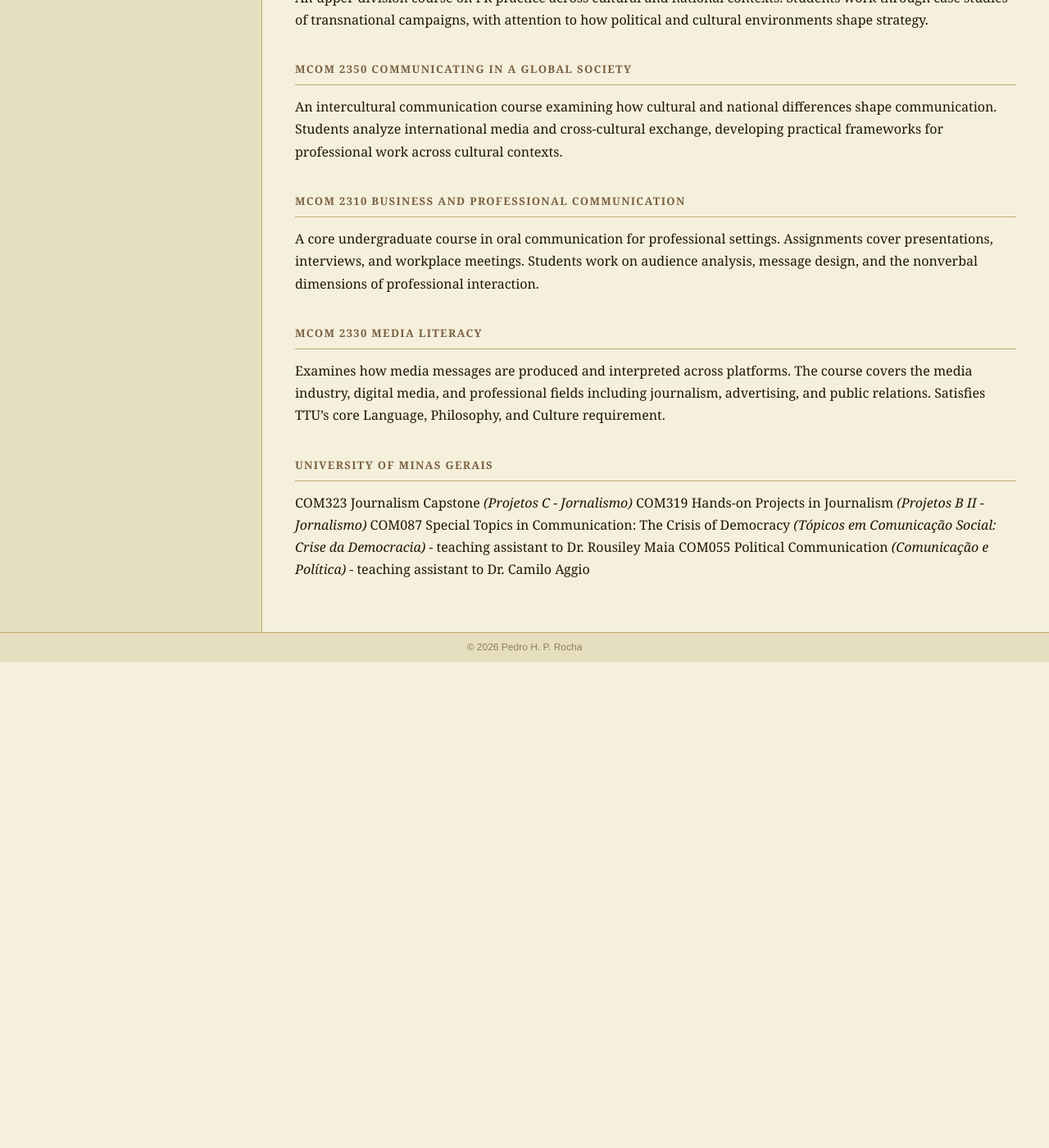
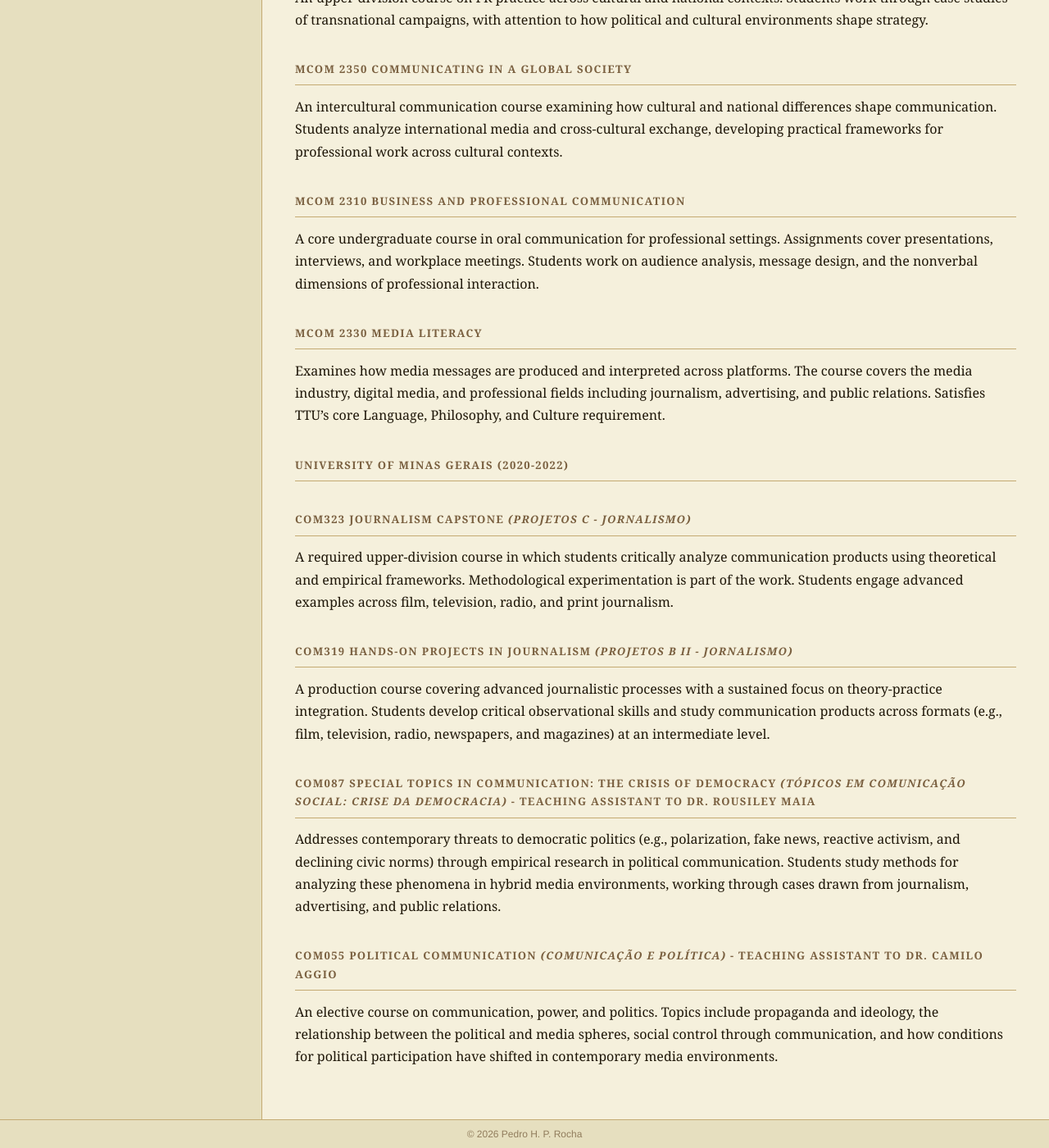
Before and after one commit to pedrohprocha/pedrohprocha.github.io, a Jekyll site: the page built from pages/courses.md, in a window 1280 px wide and 1400 px high, scrolled down 682 px. Shown: the whole window at 82% size. Built offline with Jekyll 4.4.1, drawn with Linux system fonts in a browser that asks for light colours; some web fonts are replaced; before the commit the page ends 1489 px from its top, so only the background shows below that; some of the changed text lies outside the part shown.

Commit message:
change spacing and colors

```diff
--- a/pages/courses.md
+++ b/pages/courses.md
@@ -27,9 +27,16 @@
 ### MCOM 2330 Media Literacy
 Examines how media messages are produced and interpreted across platforms. The course covers the media industry, digital media, and professional fields including journalism, advertising, and public relations. Satisfies TTU's core Language, Philosophy, and Culture requirement.
 
-## University of Minas Gerais
+## University of Minas Gerais (2020-2022)
 
-COM323 Journalism Capstone *(Projetos C - Jornalismo)*
-COM319 Hands-on Projects in Journalism *(Projetos B II - Jornalismo)*
-COM087 Special Topics in Communication: The Crisis of Democracy *(Tópicos em Comunicação Social: Crise da Democracia)* - teaching assistant to Dr. Rousiley Maia
-COM055 Political Communication *(Comunicação e Política)* - teaching assistant to Dr. Camilo Aggio
+### COM323 Journalism Capstone *(Projetos C - Jornalismo)*
+A required upper-division course in which students critically analyze communication products using theoretical and empirical frameworks. Methodological experimentation is part of the work. Students engage advanced examples across film, television, radio, and print journalism.
+
+### COM319 Hands-on Projects in Journalism *(Projetos B II - Jornalismo)*
+A production course covering advanced journalistic processes with a sustained focus on theory-practice integration. Students develop critical observational skills and study communication products across formats (e.g., film, television, radio, newspapers, and magazines) at an intermediate level.
+
+### COM087 Special Topics in Communication: The Crisis of Democracy *(Tópicos em Comunicação Social: Crise da Democracia)* - teaching assistant to Dr. Rousiley Maia
+Addresses contemporary threats to democratic politics (e.g., polarization, fake news, reactive activism, and declining civic norms) through empirical research in political communication. Students study methods for analyzing these phenomena in hybrid media environments, working through cases drawn from journalism, advertising, and public relations.
+
+### COM055 Political Communication *(Comunicação e Política)* - teaching assistant to Dr. Camilo Aggio
+An elective course on communication, power, and politics. Topics include propaganda and ideology, the relationship between the political and media spheres, social control through communication, and how conditions for political participation have shifted in contemporary media environments.
```
Also changed, not shown: other parts of pages/courses.md (+1 -1 lines).
